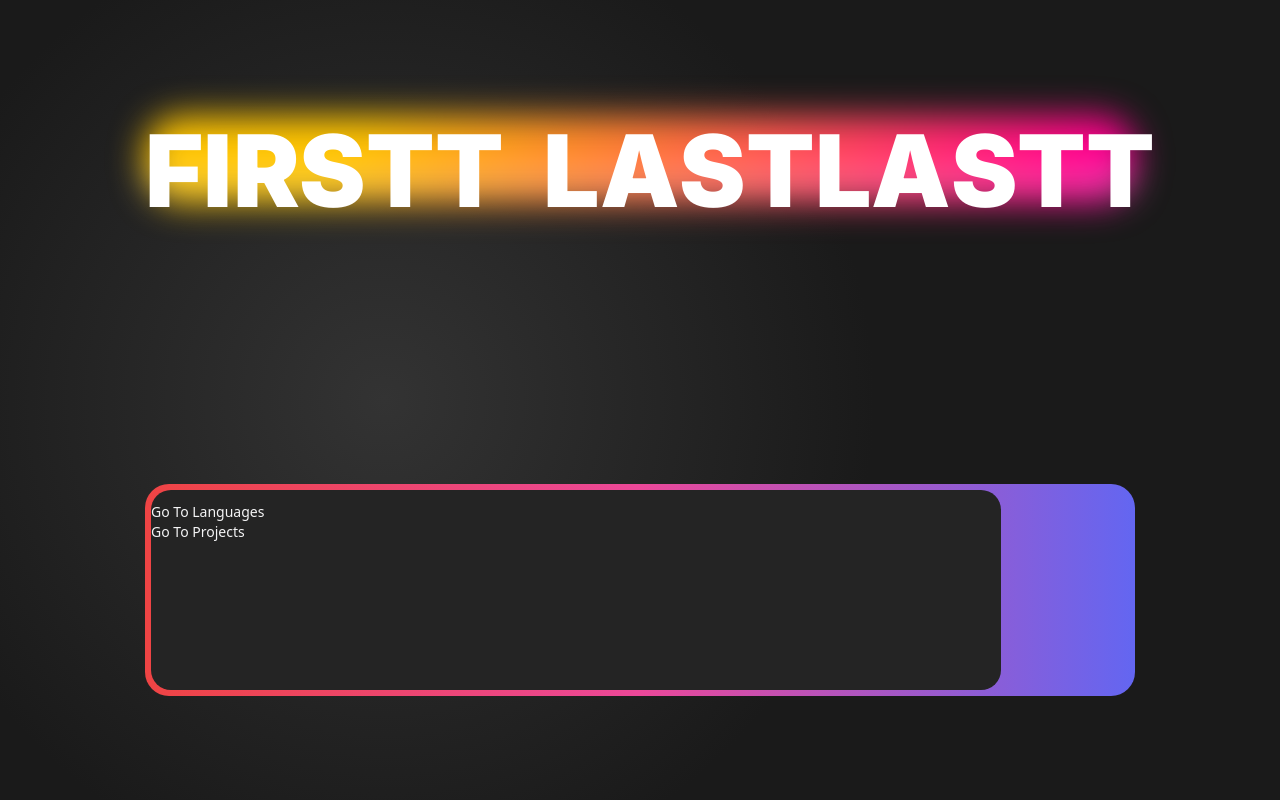
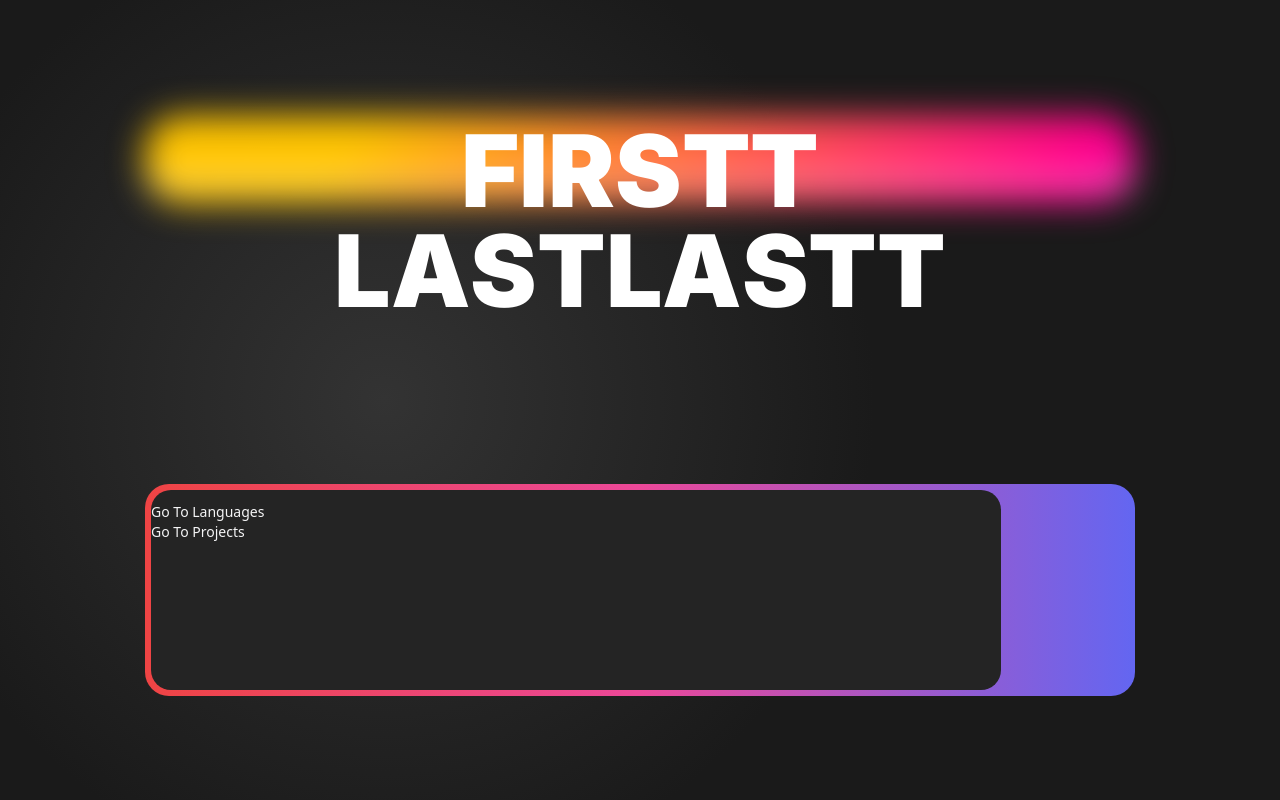
Before and after one commit to vik-ma/portfolio, a Next.js app: page / in a window 1280 px wide. Shown: the top 800 px of the page. Built offline with nearby package versions, Linux system fonts and the light colour scheme.

Commit message:
Put header text into two rows

```diff
--- a/app/components/HeaderAnimation.tsx
+++ b/app/components/HeaderAnimation.tsx
@@ -28,15 +28,16 @@ export default function HeaderAnimation() {
       className="flex flex-col group cursor-pointer pt-14 pb-10"
       onClick={() => toggleAnimCheckbox()}
     >
-      <div className="">
+      <div className="flex justify-center">
         <h1 className="text-7xl font-extrabold">
           <span
             ref={headerTextRef}
-            className="header-shadow header-shadow-anim text-white select-none "
+            className="header-shadow header-shadow-anim text-white select-none"
           >
             {/* Header Headertwoo */}
-            <span className="header-text-container flex flex-row justify-center">
-              <span className="flex flex-row">
+            <span className="header-text-container flex flex-row justify-center w-full">
+              <span className="flex flex-col">
+                <span className="flex flex-row justify-center">
                   <span className="letter letter-f-1">F</span>
                   <span className="letter letter-f-2">I</span>
                   <span className="letter letter-f-3">R</span>
@@ -44,7 +45,7 @@ export default function HeaderAnimation() {
                   <span className="letter letter-f-5">T</span>
                   <span className="letter letter-f-6">T</span>
                 </span>
-              <span className="flex flex-row ml-10">
+                <span className="flex flex-row justify-center">
                   <span className="letter letter-l-1">L</span>
                   <span className="letter letter-l-2">A</span>
                   <span className="letter letter-l-3">S</span>
@@ -54,6 +55,7 @@ export default function HeaderAnimation() {
                   <span className="letter letter-l-7">S</span>
                   <span className="letter letter-l-8">T</span>
                   <span className="letter letter-l-9">T</span>
+                </span>
               </span>
             </span>
           </span>
```
Lines whose indentation alone changed are shown as unchanged.
